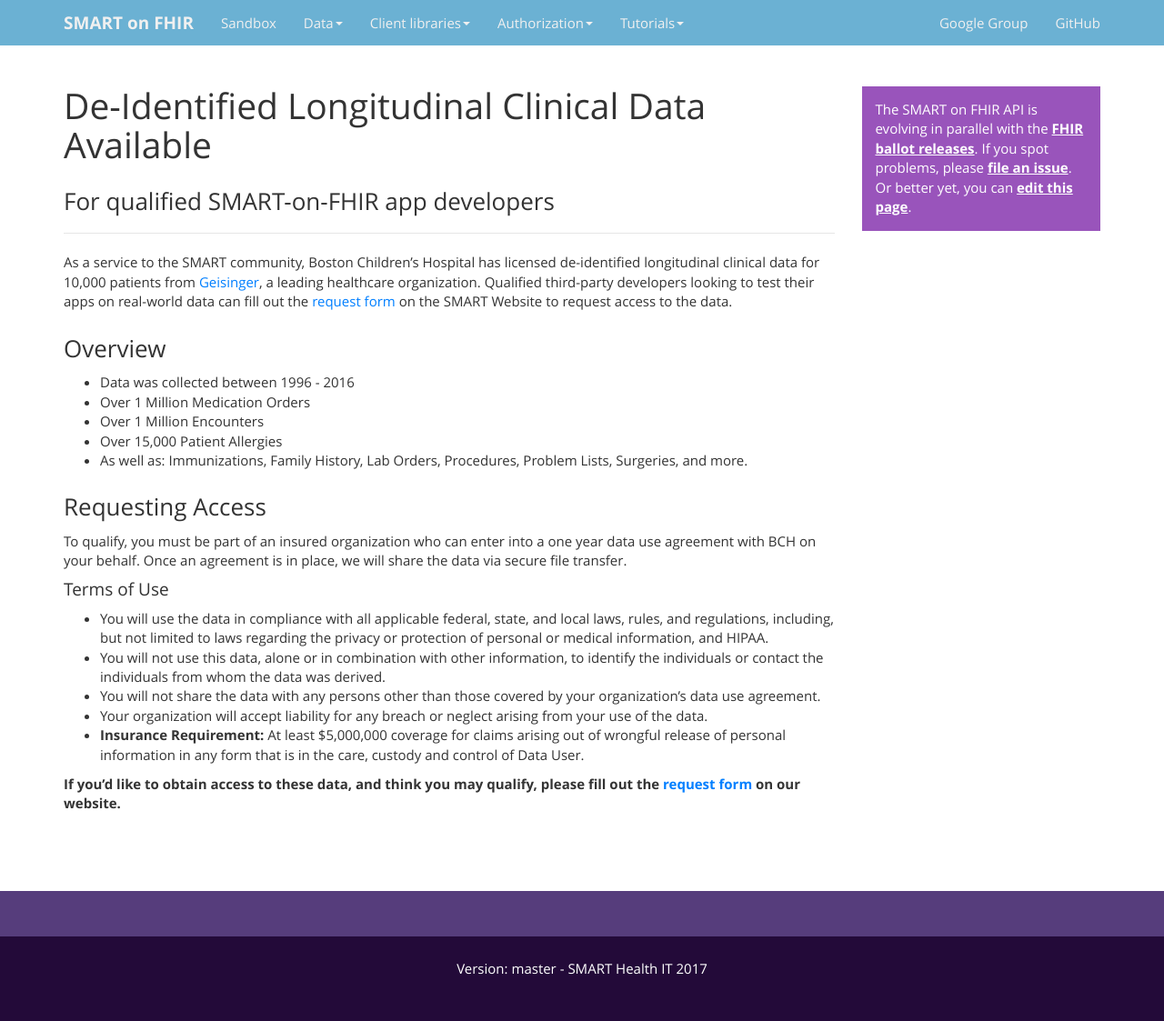
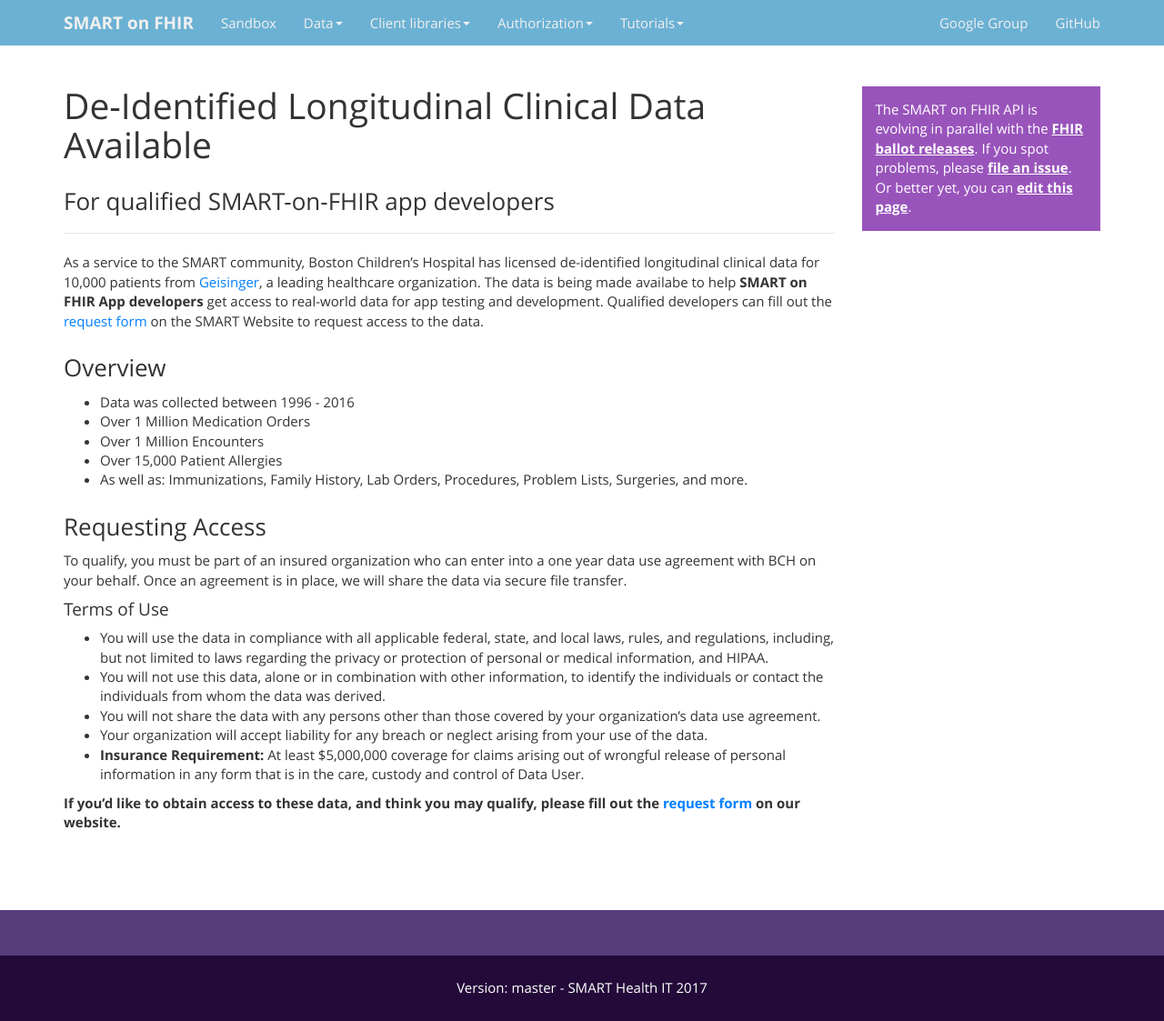
Before and after one commit to smart-on-fhir/smart-on-fhir.github.io, a Jekyll site: the page built from data/clinical-data.md, in a window 1280 px wide. Shown: the whole page at 91% size. Built offline with Jekyll 4.4.1, drawn with Linux system fonts in a browser that asks for light colours; before the commit the page ends 1101 px from its top, so only the background shows below that.

Commit message:
Update clinical-data.md

```diff
--- a/data/clinical-data.md
+++ b/data/clinical-data.md
@@ -8,7 +8,7 @@
 
 ---
 
-As a service to the SMART community, Boston Children’s Hospital has licensed de-identified longitudinal clinical data for 10,000 patients from [Geisinger](https://www.geisinger.org/), a leading healthcare organization. Qualified third-party developers looking to test their apps on real-world data can fill out the [request form](https://smarthealthit.org/de-identified-sample-data/) on the SMART Website to request access to the data.
+As a service to the SMART community, Boston Children’s Hospital has licensed de-identified longitudinal clinical data for 10,000 patients from [Geisinger](https://www.geisinger.org/), a leading healthcare organization. The data is being made availabe to help **SMART on FHIR App developers** get access to real-world data for app testing and development. Qualified developers can fill out the [request form](https://smarthealthit.org/de-identified-sample-data/) on the SMART Website to request access to the data.
 
 <h3> Overview </h3>
 
```
